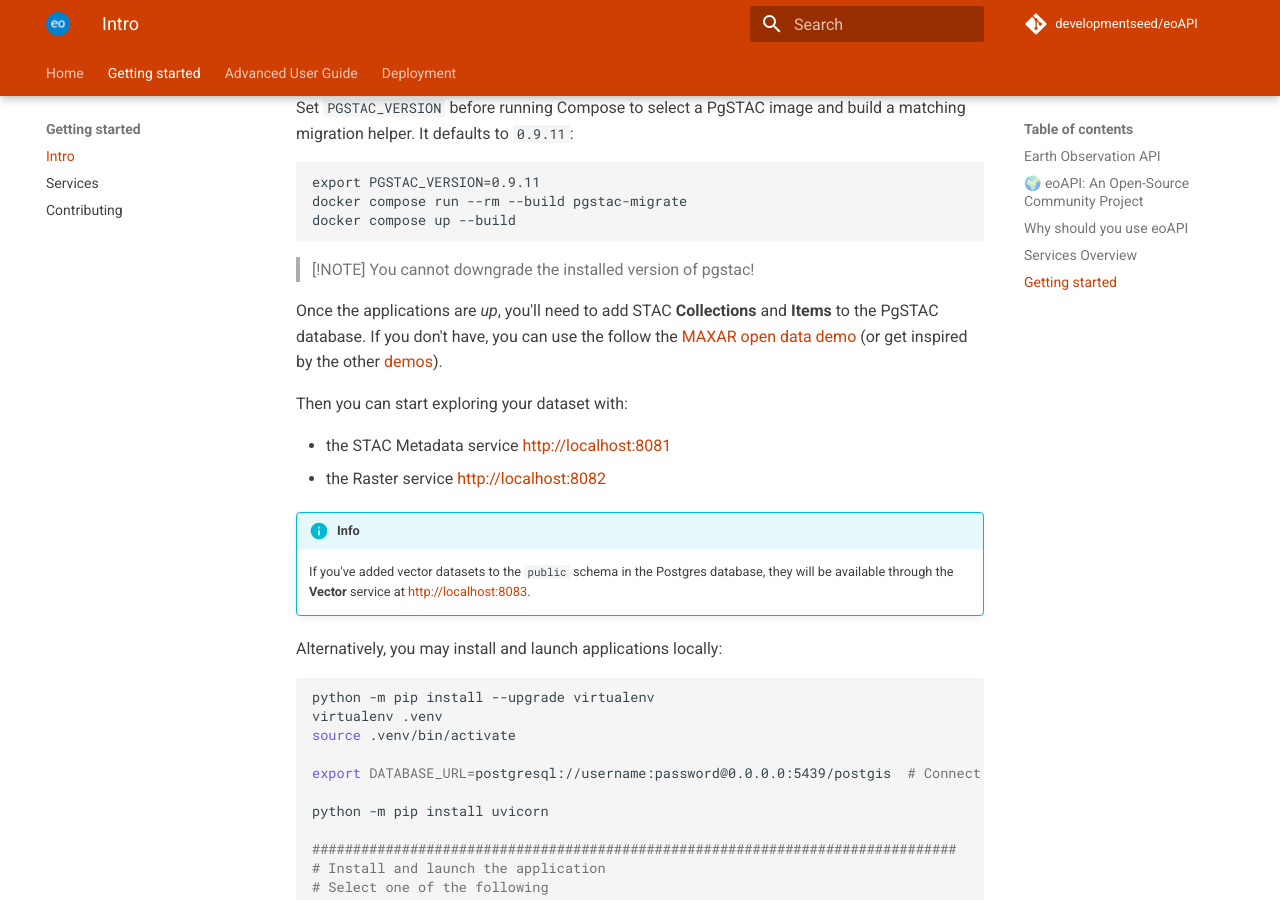
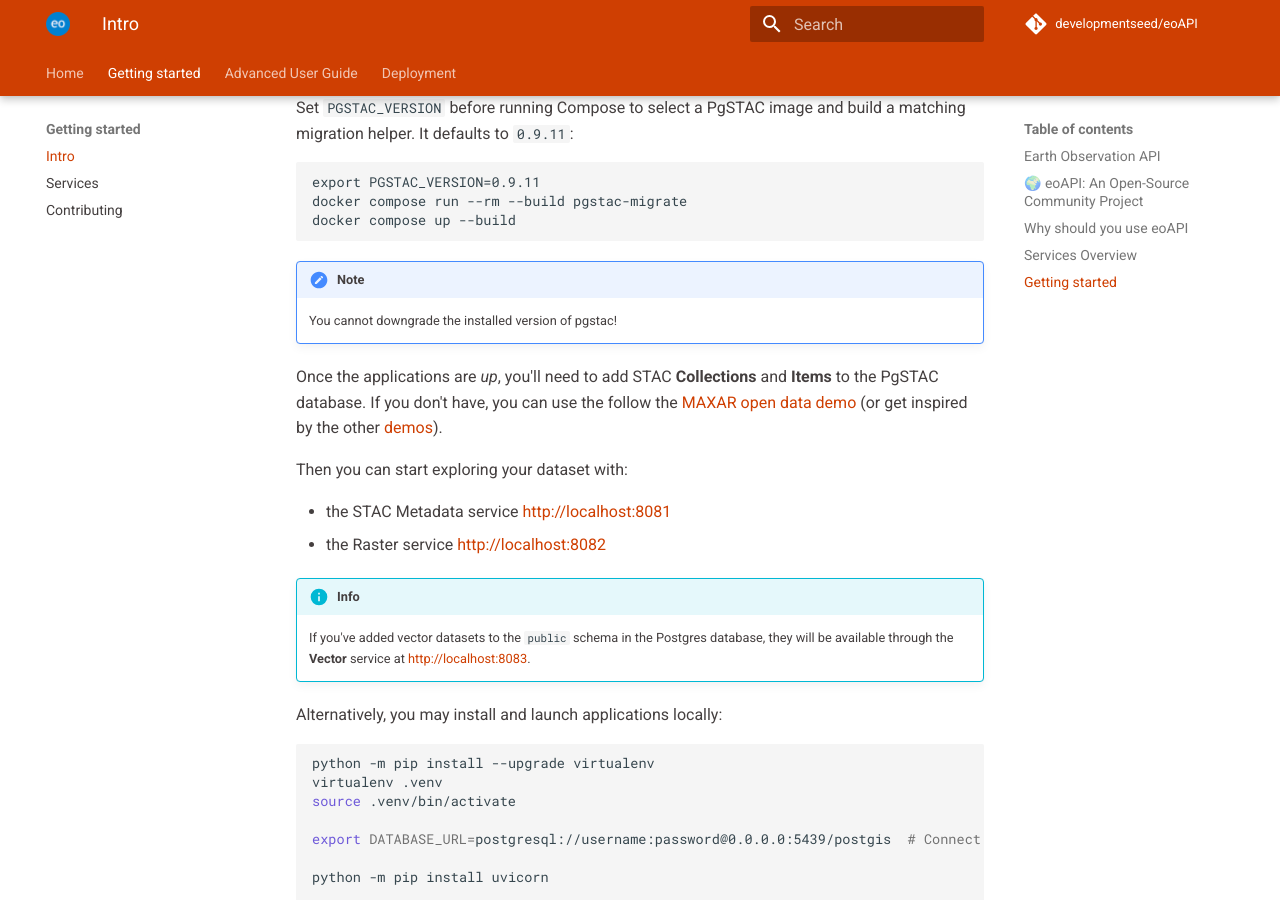
Before and after one commit to developmentseed/eoAPI, an MkDocs documentation site: the page built from docs/src/intro.md, in a window 1280 px wide and 900 px high, scrolled down 2757 px. Built offline with MkDocs 1.6.1 and Material for MkDocs 9.7.7, drawn with Linux system fonts in a browser that asks for light colours; comment, search, counter and statistics services are not loaded.

Commit message:
docs: use mkdocs admonition
Co-Authored-By: Claude Opus 5.5 (1M context) <noreply@anthropic.com>

````diff
--- a/docs/src/intro.md
+++ b/docs/src/intro.md
@@ -89,8 +89,9 @@ export PGSTAC_VERSION=0.9.11
 docker compose run --rm --build pgstac-migrate
 docker compose up --build
 ```
-> [!NOTE]
-> You cannot downgrade the installed version of pgstac!
+
+!!! note
+    You cannot downgrade the installed version of pgstac!
 
 Once the applications are *up*, you'll need to add STAC **Collections** and **Items** to the PgSTAC database. If you don't have, you can use the follow the [MAXAR open data demo](https://github.com/vincentsarago/MAXAR_opendata_to_pgstac) (or get inspired by the other [demos](https://github.com/developmentseed/eoAPI/tree/main/demo)).
 
````
Also changed, not shown: README.md.
